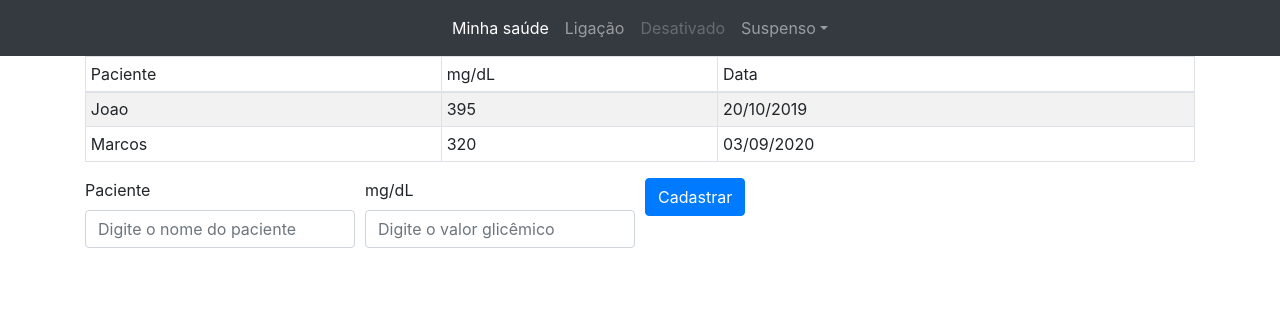
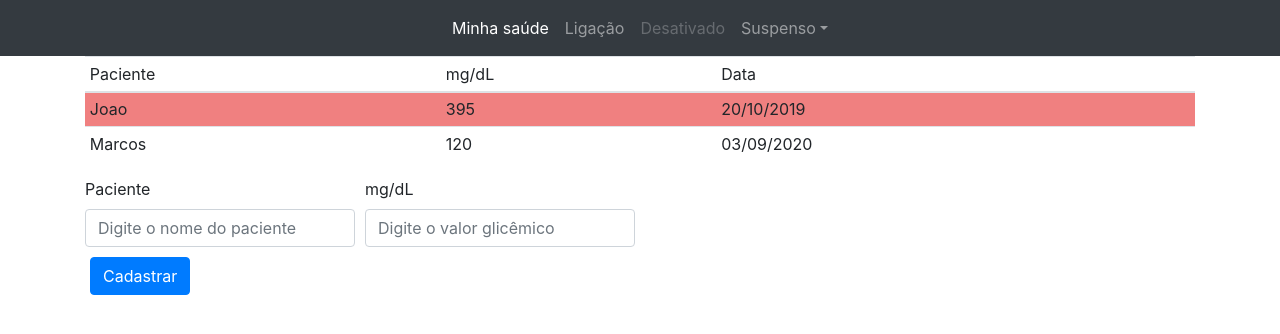
Before and after one commit to felipeprestess/minhasaude, a website: page index.html in a window 1280 px wide. Drawn offline with nearby package versions, Linux system fonts and the light colour scheme.

Commit message:
Ajustando valores, adicionando marcação em pacientes.

```diff
--- a/css/index.css
+++ b/css/index.css
@@ -0,0 +1,3 @@
+.patient-danger{
+    background-color: lightcoral;
+}
--- a/index.html
+++ b/index.html
@@ -37,7 +37,7 @@
     </nav>
     <div class="container">
         <div class="errors-invisible"></div>
-        <table class="table table-hover table-striped table-bordered table-sm">
+        <table class="table table-sm">
             <thead>
                 <tr>
                     <th scope="col">Paciente</th>
@@ -53,7 +53,7 @@
                 </tr>
                 <tr class="patient">
                     <th scope="row" class="info-name">Marcos</th>
-                    <th scope="row" class="info-glucose">320</th>
+                    <th scope="row" class="info-glucose">120</th>
                     <th scope="row" class="info-date">03/09/2020</th>
                 </tr>
             </tbody>
@@ -68,9 +68,11 @@
                     <label for="patient-glicemy">mg/dL</label>
                     <input class="form-control" type="text" name="glucose" id="patient-glucose" placeholder="Digite o valor glicêmico">
                 </div>
-                <div class="col-md-3">
-                    <button id="btn-register" class="btn btn-primary" type="submit">Cadastrar</button>
-                </div>
+            </div>
+            <div class="form-row">
+              <div class="col-md-3" style="padding:10px;">
+                  <button id="btn-register" class="btn btn-primary" type="submit">Cadastrar</button>
+              </div>
             </div>
         </form>
     </div>
--- a/js/cadastra-glicemia.js
+++ b/js/cadastra-glicemia.js
@@ -1,6 +1,22 @@
 var table = document.querySelector("#table-patients");
 
 var form = document.querySelector("#form-patient");
+
+var patients = document.querySelectorAll(".patient");
+for (let i = 0; i < patients.length; i++) {
+    const patient = patients[i];
+    var thName = patient.querySelector(".info-name");
+    var thGlucose = patient.querySelector(".info-glucose");
+    var thDate = patient.querySelector(".info-date");
+
+    const glucose = thGlucose.textContent;
+
+    if (glucose > 126) {
+        patient.classList.add("patient-danger");
+    }
+
+}
+
 
 
 var buttonRegister = document.querySelector("#btn-register");
```
